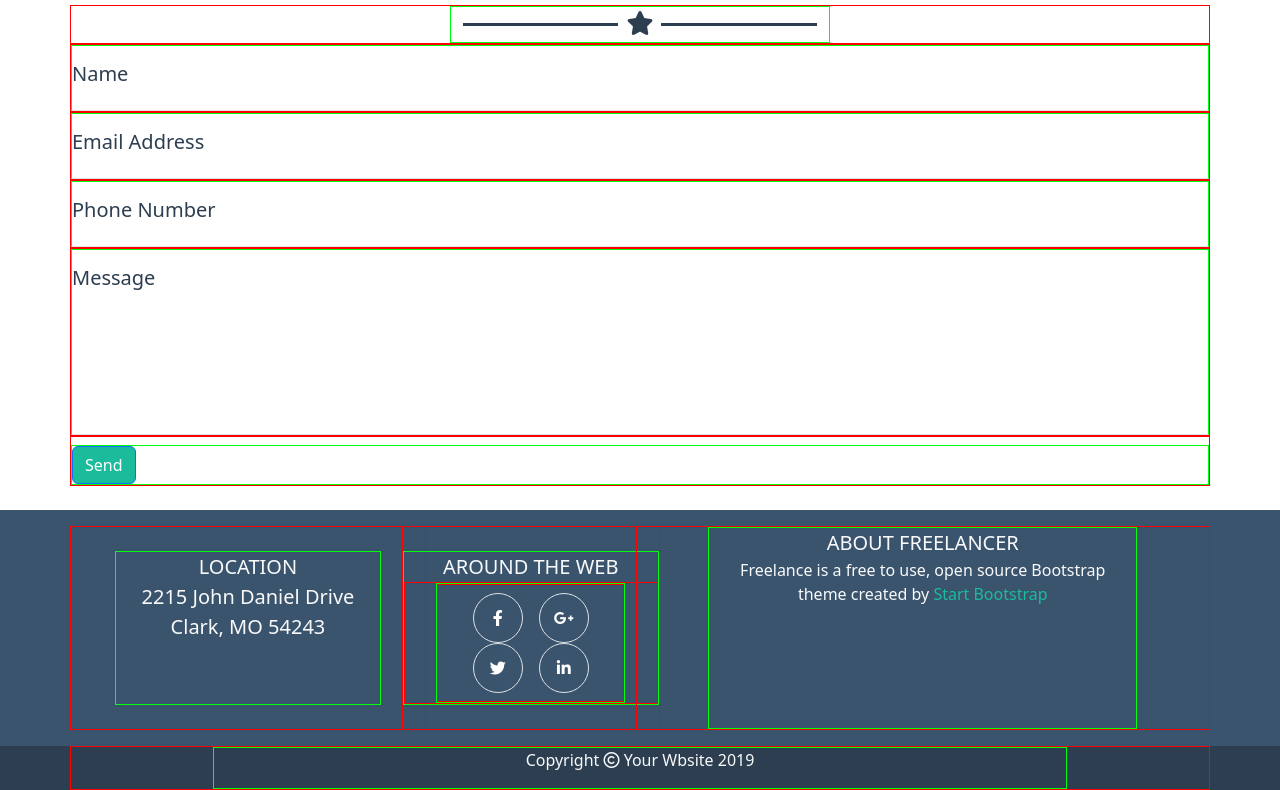
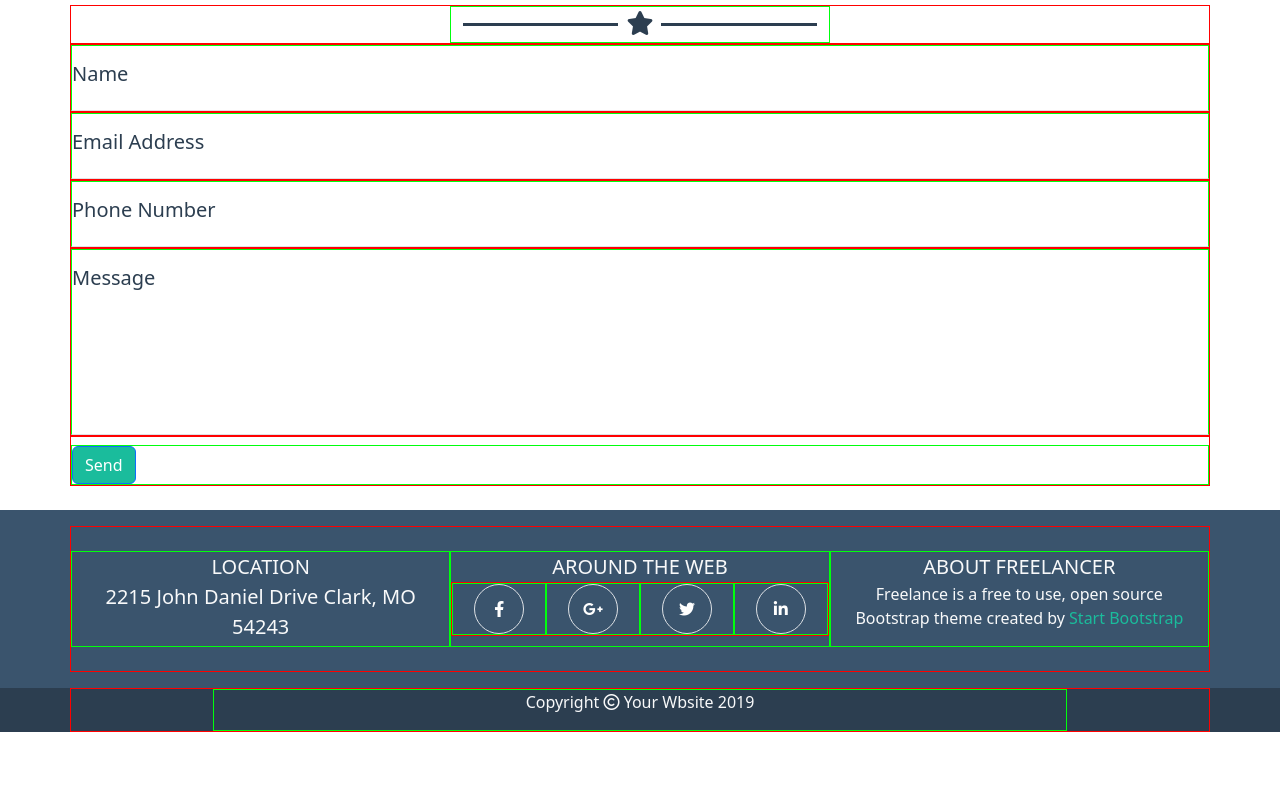
Before and after one commit to AndreaLinza/html-css-bootstrap-freelancer, a plain HTML site: page index.html in a window 1280 px wide. Shown: the part 2285-3075 px from the top of the page. After the commit the page ends 3017 px from the top, so only its background shows below. Drawn offline with nearby package versions, Linux system fonts and the light colour scheme.

Commit message:
Footer section fixed

```diff
--- a/index.html
+++ b/index.html
@@ -189,39 +189,43 @@
 
     <footer class="pt-4">
         <section class="bg-info py-3 text-center">
-            <div class="container d-flex">
+            <div class="container d-md-flex">
 
-                <div class="row justify-content-center py-4">
-                    <div class="col-sm-9">
+                <div class="row justify-content-sm-center  py-4">
+                    <div class="col-sm-9 col-md-4">
                         <p class="fs-5 m-0">LOCATION</p>
                         <p class="fs-5 m-0">2215 John Daniel Drive Clark, MO 54243</p>
                     </div>
-                </div>
-                <div class="row py-4">
-                    <div class="col-sm">
+
+
+                    <div class="col-sm-9 col-md-4">
                         <p class="fs-5 m-0">AROUND THE WEB</p>
-                        <div class="row justify-content-center">
-                            <div class="col-sm-9">
-                                <div class="row justify-content-center p-2">
-                                    <button type="button"
-                                        class="btn btn-outline-secondary p-0 mx-2 border rounded-circle col-sm-1 circle"><i
-                                            class="fa-brands fa-facebook-f"></i></button>
-                                    <button type="button"
-                                        class="btn btn-outline-secondary p-0 mx-2 border rounded-circle col-sm-1 circle"><i
-                                            class="fa-brands fa-google-plus-g"></i></button>
-                                    <button type="button"
-                                        class="btn btn-outline-secondary p-0 mx-2 border rounded-circle col-sm-1 circle"><i
-                                            class="fa-brands fa-twitter"></i></button>
-                                    <button type="button"
-                                        class="btn btn-outline-secondary p-0 mx-2 border rounded-circle col-sm-1 circle"><i
-                                            class="fa-brands fa-linkedin-in"></i></button>
-                                </div>
+                        <div class="row justify-content-sm-center">
+                            <div class=" col-sm p-0 w-100">
+                                <button type="button"
+                                    class="btn btn-outline-secondary p-0 border rounded-circle circle"><i
+                                        class="fa-brands fa-facebook-f"></i></button>
+                            </div>
+                            <div class="col-sm p-0 w-100">
+                                <button type="button"
+                                    class="btn btn-outline-secondary p-0 border rounded-circle col-sm-1 circle"><i
+                                        class="fa-brands fa-google-plus-g"></i></button>
+                            </div>
+                            <div class="col-sm p-0 w-100">
+                                <button type="button"
+                                    class="btn btn-outline-secondary p-0 border rounded-circle col-sm-1 circle"><i
+                                        class="fa-brands fa-twitter"></i></button>
+                            </div>
+                            <div class="col-sm p-0 w-100">
+                                <button type="button"
+                                    class="btn btn-outline-secondary p-0 border rounded-circle col-sm-1 circle"><i
+                                        class="fa-brands fa-linkedin-in"></i></button>
                             </div>
                         </div>
                     </div>
-                </div>
-                <div class="row justify-content-center">
-                    <div class="col-sm-9">
+
+
+                    <div class="col-sm-9 col-md-4">
                         <p class="fs-5 m-0">ABOUT FREELANCER</p>
                         <p>Freelance is a free to use, open source Bootstrap theme created by <a class="link-primary"
                                 href="#">Start Bootstrap</a></p>
```
